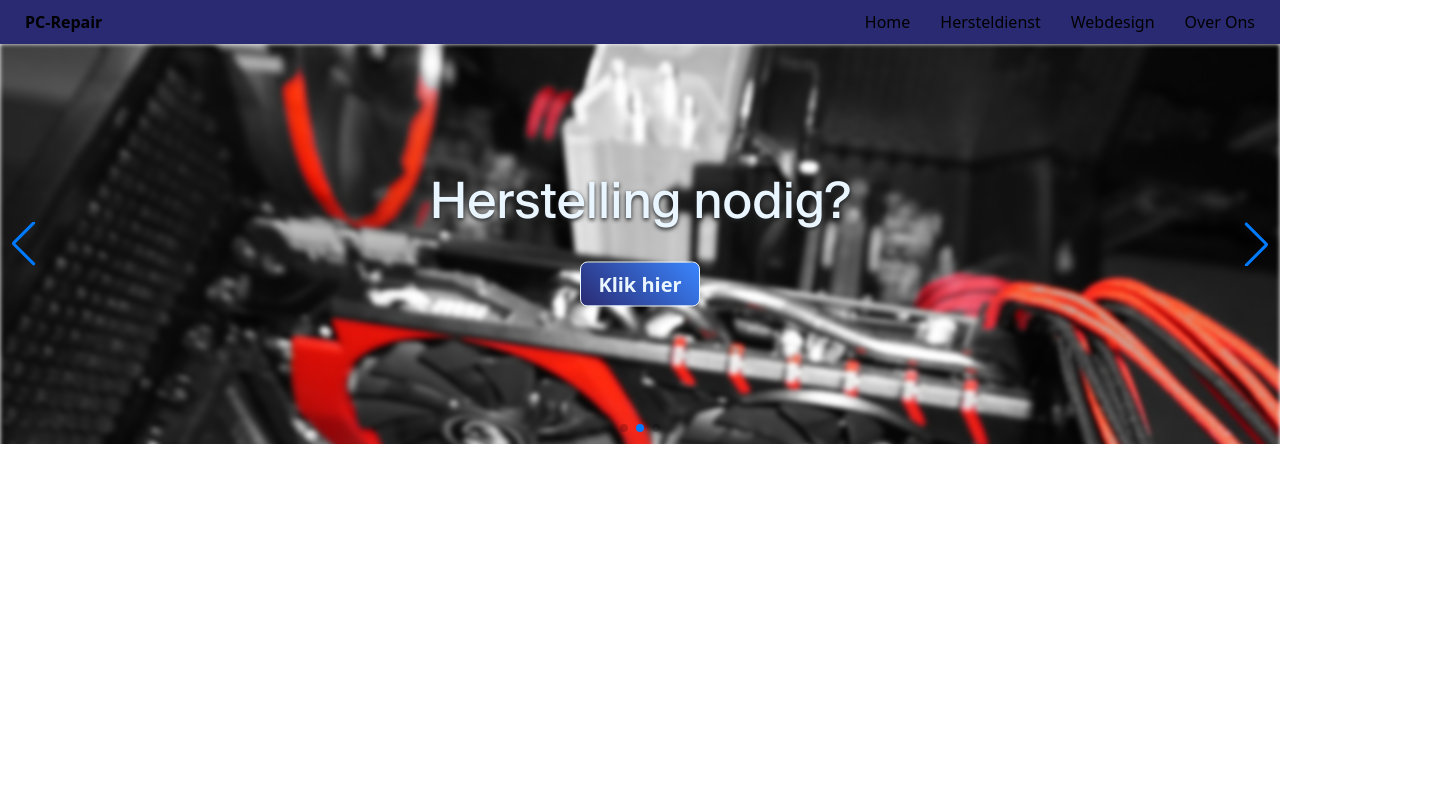
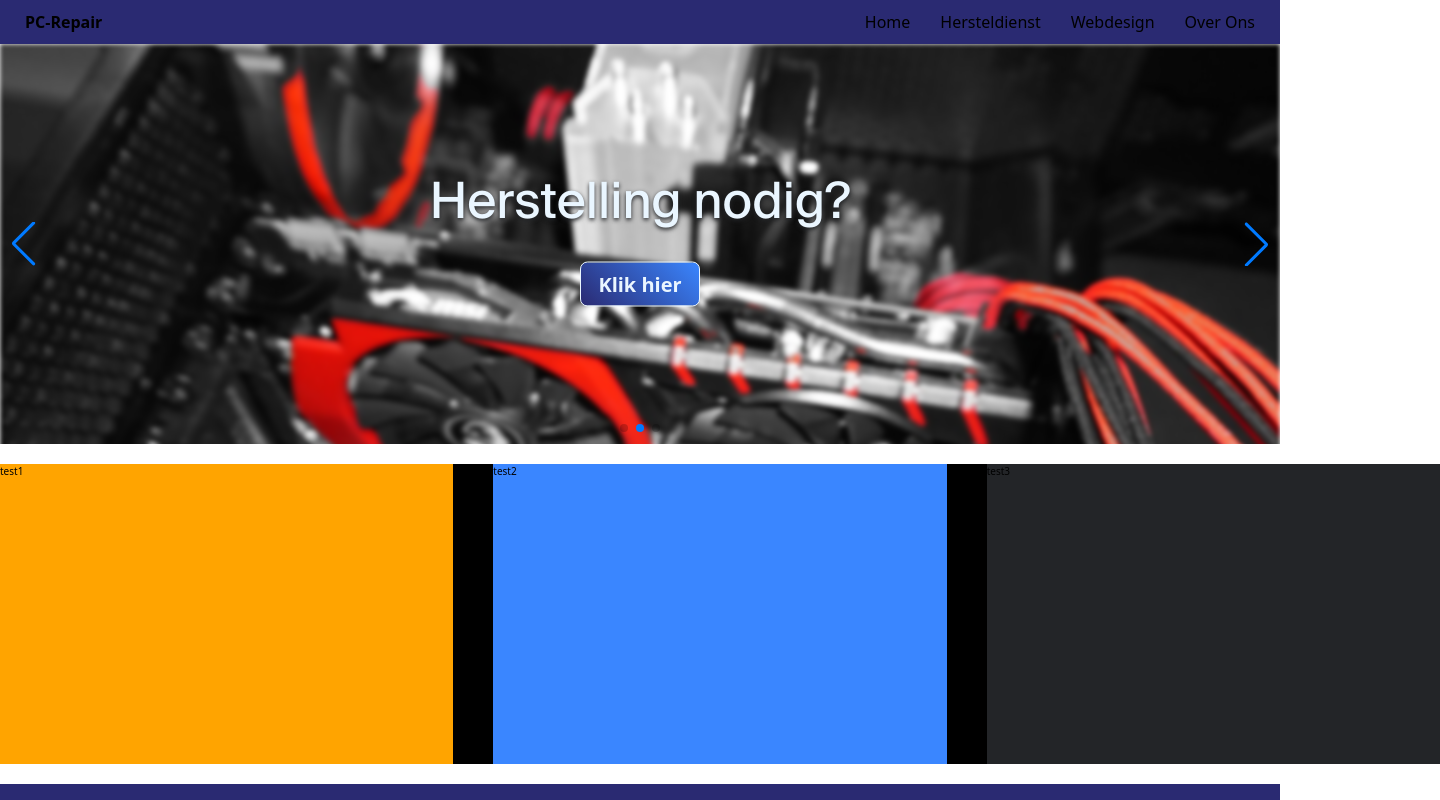
Before and after one commit to kenzo47/pcrepair, a SvelteKit app: page / in a window 1280 px wide. Shown: the top 800 px of the page, 1440 px wide, since content can reach past the window. Built offline with nearby package versions, Linux system fonts and the light colour scheme.

Commit message:
Added grid for action cards.

```diff
--- a/src/routes/+page.svelte
+++ b/src/routes/+page.svelte
@@ -11,6 +11,15 @@
 	]
 </script>
 
-<div class="h-[124rem] overflow-hidden">
+<!--Swiper-->
+<header class="mb-[2rem] overflow-hidden">
 	<HeaderSwiper {images} />
-</div>
+</header>
+<!--Cards-->
+<section>
+	<div class="mx-auto mb-[2rem] grid h-[300px] w-[1440px] grid-cols-3 gap-[4rem] bg-black">
+		<div class="h-full w-full place-self-center bg-orange-web">test1</div>
+		<div class="h-full w-full place-self-center bg-azure">test2</div>
+		<div class="h-full w-full place-self-center bg-raisin-black">test3</div>
+	</div>
+</section>
```
